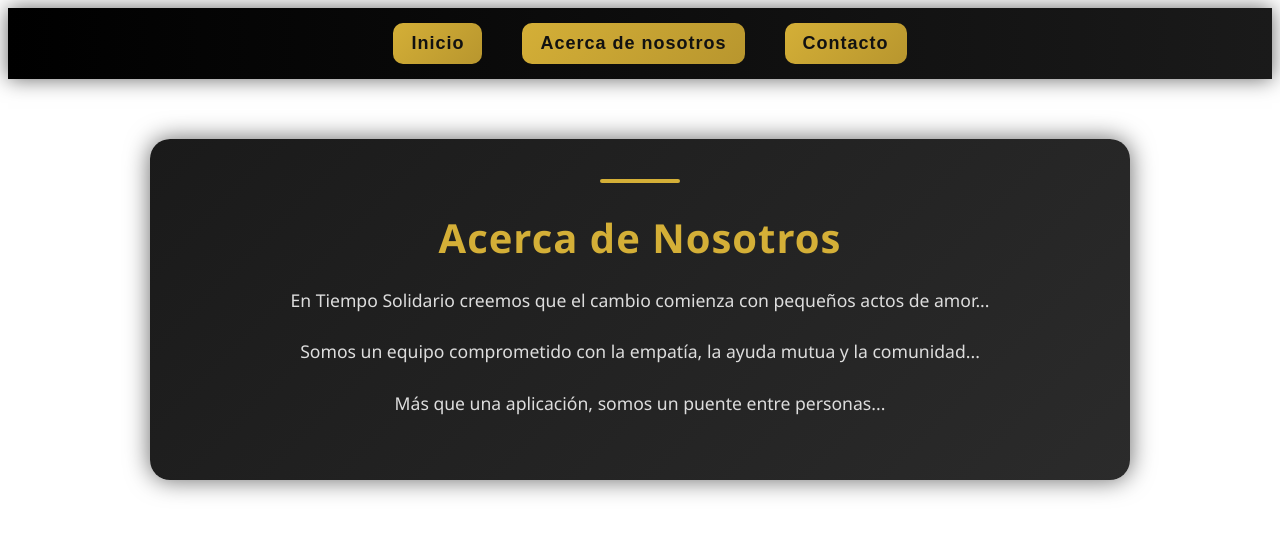
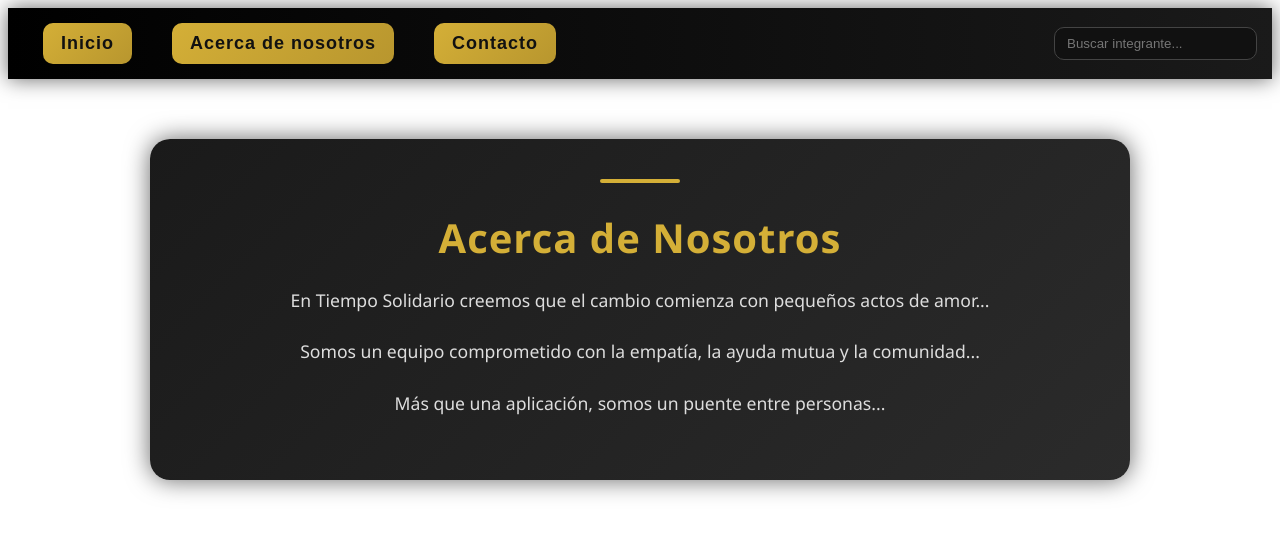
Before and after one commit to dianaCiganda/repasoReact2026, a React (Vite) app in the folder EntregableReact/: page /about in a window 1280 px wide. Shown: the top 534 px of the page. Built offline with nearby package versions, Linux system fonts and the light colour scheme.

Commit message:
buscador

```diff
--- a/EntregableReact/src/App.tsx
+++ b/EntregableReact/src/App.tsx
@@ -1,27 +1,24 @@
-import Header from "./componentes/Header"
-import MainApi from './MainApi'
+import Header from "./componentes/Header";
+import MainApi from "./MainApi";
 import { BrowserRouter, Routes, Route } from "react-router-dom";
-import AcercaDe from './Pages/AcercaDe';
-import Contacto from './Pages/Contacto';
-
-
+import AcercaDe from "./Pages/AcercaDe";
+import Contacto from "./Pages/Contacto";
+import { useState } from "react";
 
 function App() {
-
+  const [searchTerm, setSearchTerm] = useState("");
 
   return (
-    <>
-      <BrowserRouter>
-        <Header />
-        <Routes>
-          <Route path="/" element={<MainApi />} />
-          <Route path="/about" element={<AcercaDe />} />
-          <Route path="/contact" element={<Contacto />} />
-        </Routes>
-      </BrowserRouter>
-    </>
+    <BrowserRouter>
+      <Header setSearchTerm={setSearchTerm} />
 
-  )
+      <Routes>
+        <Route path="/" element={<MainApi searchTerm={searchTerm} />} />
+        <Route path="/about" element={<AcercaDe />} />
+        <Route path="/contact" element={<Contacto />} />
+      </Routes>
+    </BrowserRouter>
+  );
 }
 
-export default App
+export default App;
--- a/EntregableReact/src/MainApi.tsx
+++ b/EntregableReact/src/MainApi.tsx
@@ -1,49 +1,55 @@
-import type{CardProps} from "./componentes/Cards";
-import { useEffect, useState } from "react"
+import type { CardProps } from "./componentes/Cards";
+import { useState } from "react";
 import Card from "./componentes/Cards";
-import './main'
-import "./componentes/Cards.css"
-import "./App.css"
+import "./main";
+import "./componentes/Cards.css";
+import "./App.css";
+function MainApi({ searchTerm }: { searchTerm: string }) {
+  const [users, setUsers] = useState<CardProps[]>([]);
+  const [loading, setLoading] = useState(false);
 
+  const getUsers = () => {
+    setLoading(true);
 
-function MainApi() {
-const [users, setUsers] = useState<CardProps[]>([])
-
-useEffect(() => {
-
-    function getUsers() {
     fetch("https://68fcffe796f6ff19b9f6f15d.mockapi.io/v1/personas")
-        .then(res => res.json())
-        .then(data => {
-        console.log(data)
-        setUsers(data)
+      .then((res) => res.json())
+      .then((data) => {
+        console.log(data);
+        setUsers(data);
       })
-    }
-
-    getUsers();
-
-}, [])
-
+      .catch((error) => console.error(error))
+      .finally(() => setLoading(false));
+  };
+const filteredUsers = users.filter((user) =>
+  user.name.toLowerCase().includes(searchTerm.toLowerCase())
+);
   return (
-
     <main className="main">
       <div className="inicio-container">
-      <h1 className="titulo">
-        Tiempo Solidario
-      </h1>
+        <h1 className="titulo">Tiempo Solidario</h1>
 
         <p className="subtitulo">
           Conectando corazones, transformando realidades ✨ <br />
           Somos un equipo comprometido con el cambio social
         </p>
+        <button className="estiloBoton" onClick={getUsers} disabled={loading}>
+          {loading ? "Cargando..." : "Ver integrantes"}
+        </button>
       </div>
-        <div className='cards-container'>
-    {(users.length > 0) && users.map(user => (
-        <Card key={user.id} name={user.name} bio={user.bio}  image={user.image}skills={user.skills} />
+      <div className="cards-container">
+        {users.length > 0 &&
+          filteredUsers.map((user) => (
+            <Card
+              key={user.id}
+              name={user.name}
+              bio={user.bio}
+              image={user.image}
+              skills={user.skills}
+            />
           ))}
       </div>
     </main>
-)
+  );
 }
 
-export default MainApi
+export default MainApi;
--- /dev/null
+++ b/EntregableReact/src/componentes/Header.css
@@ -0,0 +1,39 @@
+.navbar {
+  background: linear-gradient(90deg, #000, #1a1a1a);
+  padding: 15px;
+  display: flex;
+  justify-content: space-between;
+  align-items: center;
+  box-shadow: 0 0 20px rgba(0, 0, 0, 0.6);
+}
+
+/* LISTA */
+.navbar ul {
+  display: flex;
+  gap: 20px;
+  list-style: none;
+  margin: 0;
+  padding: 0;
+}
+
+/* LINK */
+.navbar a {
+  text-decoration: none;
+}
+
+/* 🔍 BUSCADOR */
+.buscador {
+  padding: 8px 12px;
+  border-radius: 10px;
+  border: 1px solid #444;
+  outline: none;
+  background-color: #111;
+  color: #fff;
+  transition: 0.3s;
+}
+
+/* EFECTO */
+.buscador:focus {
+  border: 1px solid #d4af37;
+  box-shadow: 0 0 10px rgba(212, 175, 55, 0.5);
+}
--- a/EntregableReact/src/componentes/Header.tsx
+++ b/EntregableReact/src/componentes/Header.tsx
@@ -1,8 +1,12 @@
 import { Link } from "react-router-dom";
 import Boton from "./Button";
-import "./Button.css";
+import "./Header.css";
 
-function Header() {
+type Props = {
+  setSearchTerm: (value: string) => void;
+};
+
+function Header({ setSearchTerm }: Props) {
   return (
     <header className="navbar">
       <ul>
@@ -24,6 +28,14 @@ function Header() {
           </Link>
         </li>
       </ul>
+
+      {/* 🔍 BUSCADOR */}
+      <input
+        type="text"
+        className="buscador"
+        placeholder="Buscar integrante..."
+        onChange={(e) => setSearchTerm(e.target.value)}
+      />
     </header>
   );
 }
```
Lines whose indentation alone changed are shown as unchanged.
